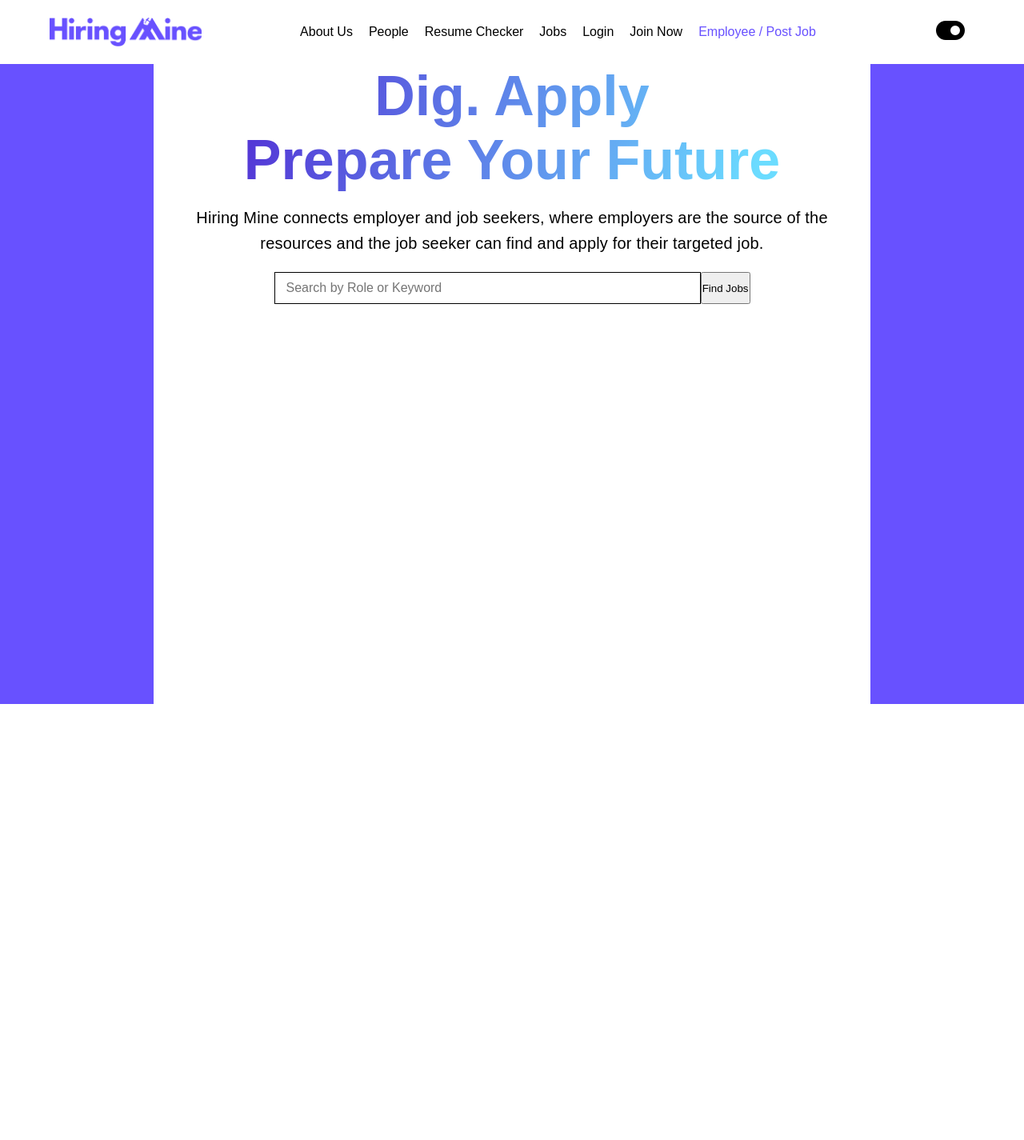
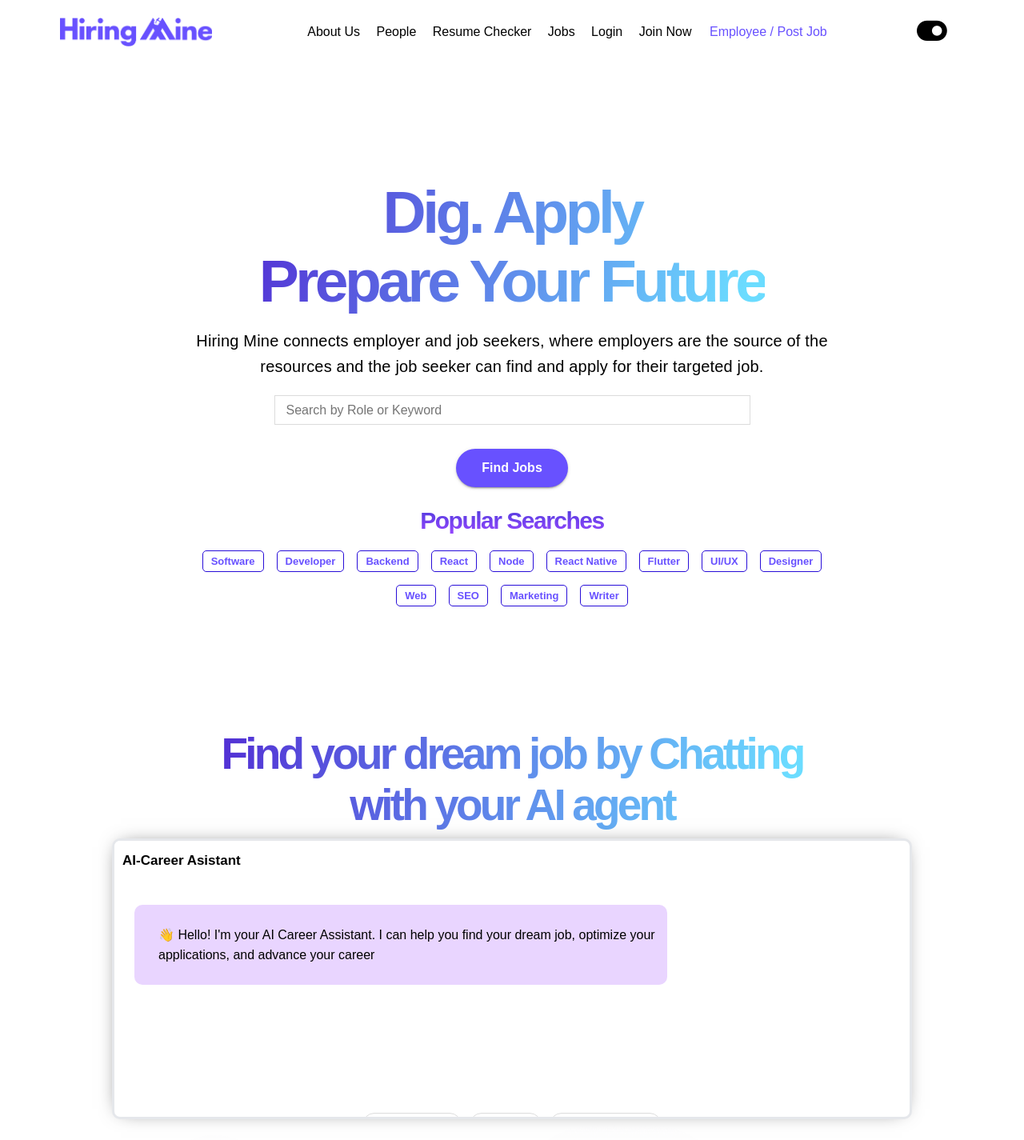
Before and after one commit to Hasnainzubair/Hiring-Mine-Clone, a plain HTML site: page index.html in a window 1280 px wide. Shown: the whole page at 80% size. Before the commit the page ends 880 px from the top, so only its background shows below. Drawn offline with Linux system fonts and the light colour scheme.

Commit message:
Half done

```diff
--- a/index.html
+++ b/index.html
@@ -9,33 +9,75 @@
 </head>
 <body>
     <!-- navbar -->
-    <div class="navbar">
+     <nav>
+        <div class="navbar">
         <div class="nav-logo"></div>
-        <div class="nav-links">
-        <ul>
-            <li><a class="nav-a" href="">About Us</a></li>
-            <li><a class="nav-a" href="">People</a></li>
-            <li><a class="nav-a" href="">Resume Checker</a></li>
-            <li><a class="nav-a" href="">Jobs</a></li>
-            <li><a class="nav-a" href="">Login</a></li>
-            <li><a class="nav-a" href="">Join Now</a></li>
-            <li><a class="nav-aa" href="">Employee / Post Job</a></li>
-        </ul>
-    </div>
-    <div class="nav-mode">
+        <div class="options">
+            <a id="anavbar" href="">About Us</a>
+            <a id="anavbar" href="">People</a>
+            <a id="anavbar" href="">Resume Checker</a>
+            <a id="anavbar" href="">Jobs</a>
+            <a id="anavbar" href="">Login</a>
+            <a id="anavbar" href="">Join Now</a>
+            <a id="aanavbar" href="">Employee / Post Job</a>
+        </div>
+        <div class="darkmode">
             <i class="fa-solid fa-toggle-on"></i>
         </div>
-    </div>
+     </div>
+     </nav>
     <!-- section1 -->
      <div class="section1">
         <div class="section1b">
-            <h1 id="section1h1">Dig. Apply<br>Prepare Your Future</h1>
+          <b><h1  id="section1h1">Dig. Apply<br>Prepare Your Future</h1> </b>
             <p id="s1p1">Hiring Mine connects employer and job seekers, where employers are the source of the resources and the job seeker can find and apply for their targeted job.</p>
             <div class="input-button">
-                <input id="ib1" placeholder="Search by Role or Keyword" type="text" value="">
-                <input id="button1" type="button" value="Find Jobs">
+                <div class="input-search">
+                    <input id="ib1" placeholder="Search by Role or Keyword" type="text" value="">
+                </div>
+                <div class="button1">
+                    <input id="button1" type="button" value="Find Jobs">
+                </div>
+            </div>
+            <h6>Popular Searches</h6>
+            <div class="section1tage">
+                <ul>
+                <button class="buttons">Software</button>
+                <button class="buttons">Developer</button>
+                <button class="buttons">Backend</button>
+                <button class="buttons">React</button>
+                <button class="buttons">Node</button>
+                <button class="buttons">React Native</button>
+                <button class="buttons">Flutter</button>
+                <button class="buttons">UI/UX</button>
+                <button class="buttons">Designer</button>
+                <button class="buttons">Web</button>
+                <button class="buttons">SEO</button>
+                <button class="buttons">Marketing</button>
+                <button class="buttons">Writer</button>
+            </ul>
             </div>
         </div>
      </div>
+     <!-- section2 -->
+      <div class="section2">
+        <h1 id="section2h1"><b>Find your dream job by Chatting<br>with your AI agent</b></h1>
+        <div class="section2box1">
+            <div class="ai-asistant">
+                <p id="s2p1">AI-Career Asistant</p>
+            </div>
+            <div class="hello">
+                <p id="s2p2">👋 Hello! I'm your AI Career Assistant. I can help you find your dream job, optimize your<br>applications, and advance your career</p>
+            </div>
+            <div class="s2buttons">
+                <input id="s2b1" type="button" value="Find Remote Jobs">
+                <input id="s2b1" type="button" value="Resume tips">
+                <input id="s2b1" type="button" value="Interview preparation">
+            </div>
+        </div>
+        <div class="s2-image">
+
+        </div>
+      </div>
 </body>
 </html>
--- a/style.css
+++ b/style.css
@@ -7,54 +7,46 @@
 /* navbar */
 .navbar{
     height:80px;
-    width:100vw;
-    background-color:white;
-    display:flex;
+    width:100%;
+    background-color: #ffffff;
+    display: flex;
     align-items: center;
     justify-content: space-around;
 }
 .nav-logo{
     background-image: url(./Hiring\ Mine\ Logo-453a72d3.png);
     background-size: cover;
-    height:36px;
+    height: 36px;
     width:190px;
+    margin-left:20px;
 }
-ul{
-    display: flex;
-    list-style:none;
-    gap:20px;
+.nav-logo,Button:hover{
+    cursor: grabbing;
 }
-.nav-links{
-    display: flex;
-    margin-right:35px;
+#anavbar{
+    text-decoration: none;
+    margin:8px;
+    color:black;
+    font-family:Arial, Helvetica, sans-serif;
+    font-weight: 500;
 }
-.nav-a{
+#aanavbar{
     text-decoration: none;
-    color: black;
-    font-size: 16px;
-    font-style: normal;
-    font-weight: 400;
-    margin: 0;
-    padding: 0;
+    color:#6851FF;
+    margin: 10px;
+    font-family: Arial, Helvetica, sans-serif;
+    font-weight:500;
 }
-.nav-aa{
-    text-decoration: none;
-    color: #6851FF;
-    font-size: 16px;
-    font-style: normal;
-    font-weight: 400;
-    margin: 0;
-    padding: 0;
-}
-.nav-mode{
-    scale: 2;
-    margin-right:20px;
+.darkmode{
+    scale: 2.1;
+    margin-right:50px;
 }
 /* section1 */
 .section1{
     height:100vh;
     width: 100vw;
-    background-color: #6851FF;
+    margin-top:10px;
+    background-color: #ffffff;
     display: flex;
     justify-content:center;
 }
@@ -62,17 +54,17 @@ ul{
     height: 100vh;
     width: 70vw;
     padding:0px 16px;
-    background-color:white;
+    background-color:#ffffff;
     display: flex;
     flex-direction: column;
     align-items: center;
+    justify-content: center;
 }
 #section1h1{
-    font-size: 70px;
-    font-style: normal;
-    font-weight: 800;
+    font-size: 75px;
+    font-weight:800;
     text-align: center;
-    letter-spacing: -.02em-1.6px;
+    letter-spacing :-0.06em;
     background: linear-gradient(106.43deg, #522fd4, #6bdcff 95.12%);
     -webkit-background-clip: text;
     -webkit-text-fill-color: transparent
@@ -91,18 +83,145 @@ ul{
     width:595px;
     margin-top:20px;
     display: flex;
+    flex-direction: column;
 
 }
 #ib1{
     font: inherit;
     letter-spacing: inherit;
     color: currentcolor;
-    border: 1px solid;
+    border: 1px solid gainsboro;
     display: block;
     min-width: 0px;
     width: 100%;
     padding: 8.5px 0px 8.5px 14px
 }
+.button1{
+    display: flex;
+    justify-content: center;
+}
 #button1{
-align-items: center;
+    align-items: center;
+    margin-top: 30px;
+    height:48px;
+    width:140px;
+    border-radius:40px;
+    background-color:rgb(104, 81, 255);
+    color: white;
+    box-shadow: rgba(0, 0, 0, 0.2) 0px 3px 1px -2px, rgba(0, 0, 0, 0.14) 0px 2px 2px 0px, rgba(0, 0, 0, 0.12) 0px 1px 5px 0px;
+    font-weight: bolder;
+    border-color: none;
+    border: none;
+    font-size:16px;
 }
+h6{
+    display: flex;
+    justify-content: center;
+    margin-top:100px;
+    font-style: normal;
+    font-weight: 800;
+    font-size: 30px;
+    letter-spacing: -.05em;
+    background: linear-gradient(180deg, #4d3bdb 0%, #9747ff 100%);
+    -webkit-background-clip: text;
+    -webkit-text-fill-color: transparent;
+    background-clip: text
+}
+ul{
+    margin-top:20px;
+    margin-left:20px;
+    margin-right:20px;
+    display: flex;
+    justify-content: center;
+    gap:16px;
+    flex-wrap:wrap;
+}
+.buttons{
+    width:auto;
+    font-weight: 800;
+    color:#6851FF;
+    border: 1px solid #280dd8;
+    border-radius: 5px;
+    font-size:13px;
+    padding: 5px 10px;
+    background-color: transparent;
+}
+/* section2 */
+.section2{
+    height:100vh;
+    width:100vw;
+    margin-top:20px;
+    display: flex;
+    flex-direction: column;
+    align-items: center;
+}
+#section2h1{
+    font-size: 55px;
+    font-weight:800;
+    text-align: center;
+    letter-spacing :-0.07em;
+    background: linear-gradient(106.43deg, #522fd4, #6bdcff 95.12%);
+    -webkit-background-clip: text;
+    -webkit-text-fill-color: transparent
+}
+.section2box1{
+    margin-top: 10px;
+    height: 450px;
+    width: 1000px;
+    border-radius:10px;
+    background-color:white;
+    border-color: #e5e7eb;
+    border-style: solid;
+    overflow: hidden;
+    box-shadow: -1px -1px 24px -12px rgba(0,0,0,0.75);
+    -webkit-box-shadow: -1px -1px 24px -12px rgba(0,0,0,0.75);
+    -moz-box-shadow: -1px -1px 24px -12px rgba(0,0,0,0.75);
+    position: relative;
+}
+.ai-asistant{
+    height:50px;
+    width:73vw;
+    background-color:white;
+    display: flex;
+    align-items: center;
+    padding-left:10px;
+}
+#s2p1{
+    font-family: Arial, Helvetica, sans-serif;
+    font-size:17px;
+    font-weight: 600;
+
+}
+.hello{
+    height:100px;
+    width:52vw;
+    background-color:#E9D5ff;
+    border-radius:10px;
+    margin-top:30px;
+    margin-left:25px;
+    padding-top:25px;
+    padding-left: 30px;
+    line-height: 25px;
+}
+#s2p2{
+    font-family: Arial, Helvetica, sans-serif;
+    font-size:16px;
+    font-weight:500;
+}
+.s2buttons{
+    display: flex;
+    justify-content: center;
+    gap:10px;
+}
+#s2b1{
+    padding:7px;
+    border-radius:15px;
+    border:1px solid gainsboro;
+    margin-top:160px;
+    background-color: transparent;
+}
+.s2-image{
+    background-image: url(./imgi_3_art\ work-df4f7a46.png);
+    height:50vh;
+    width:100vw;
+}
```
Also changed, not shown: imgi_3_art work-df4f7a46.png (added).
